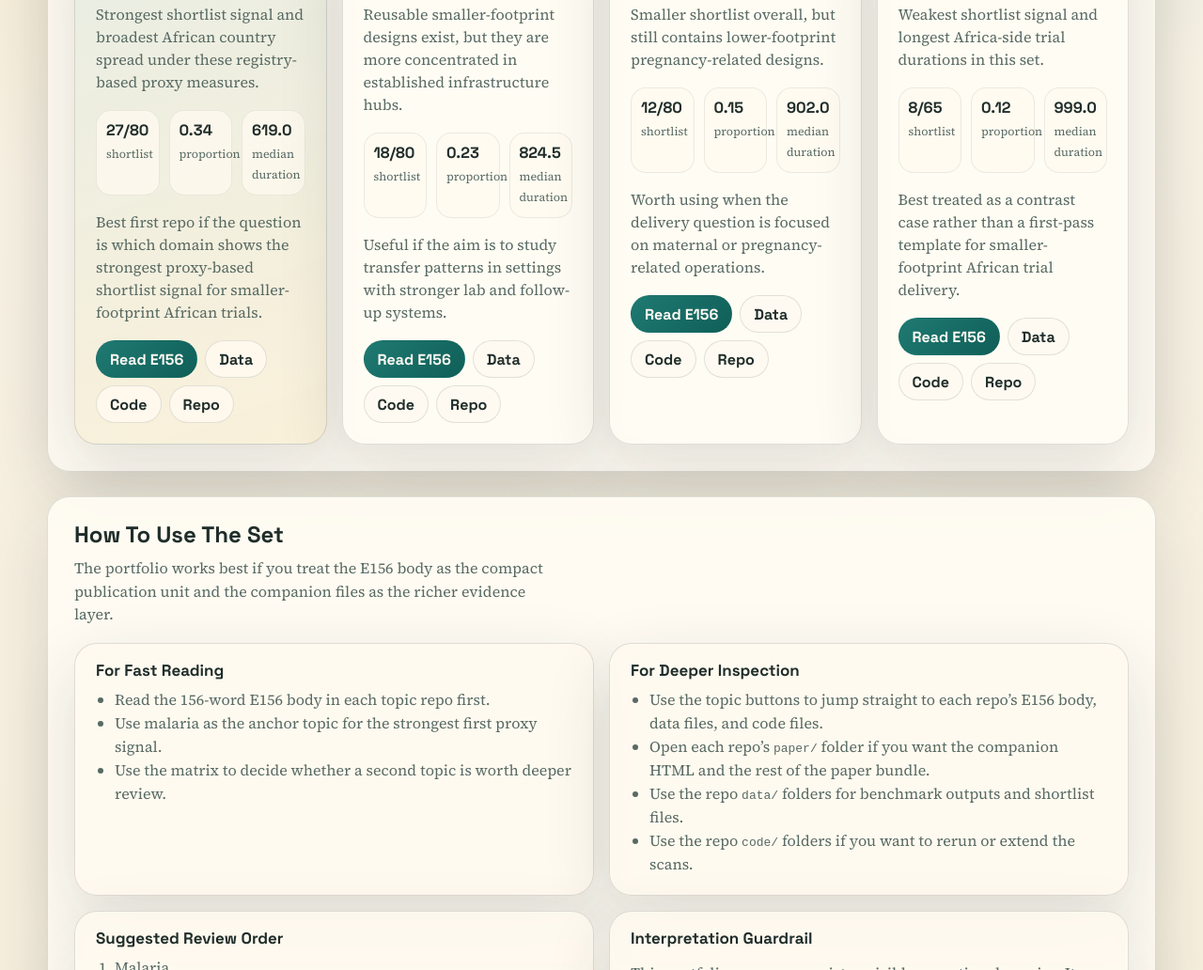
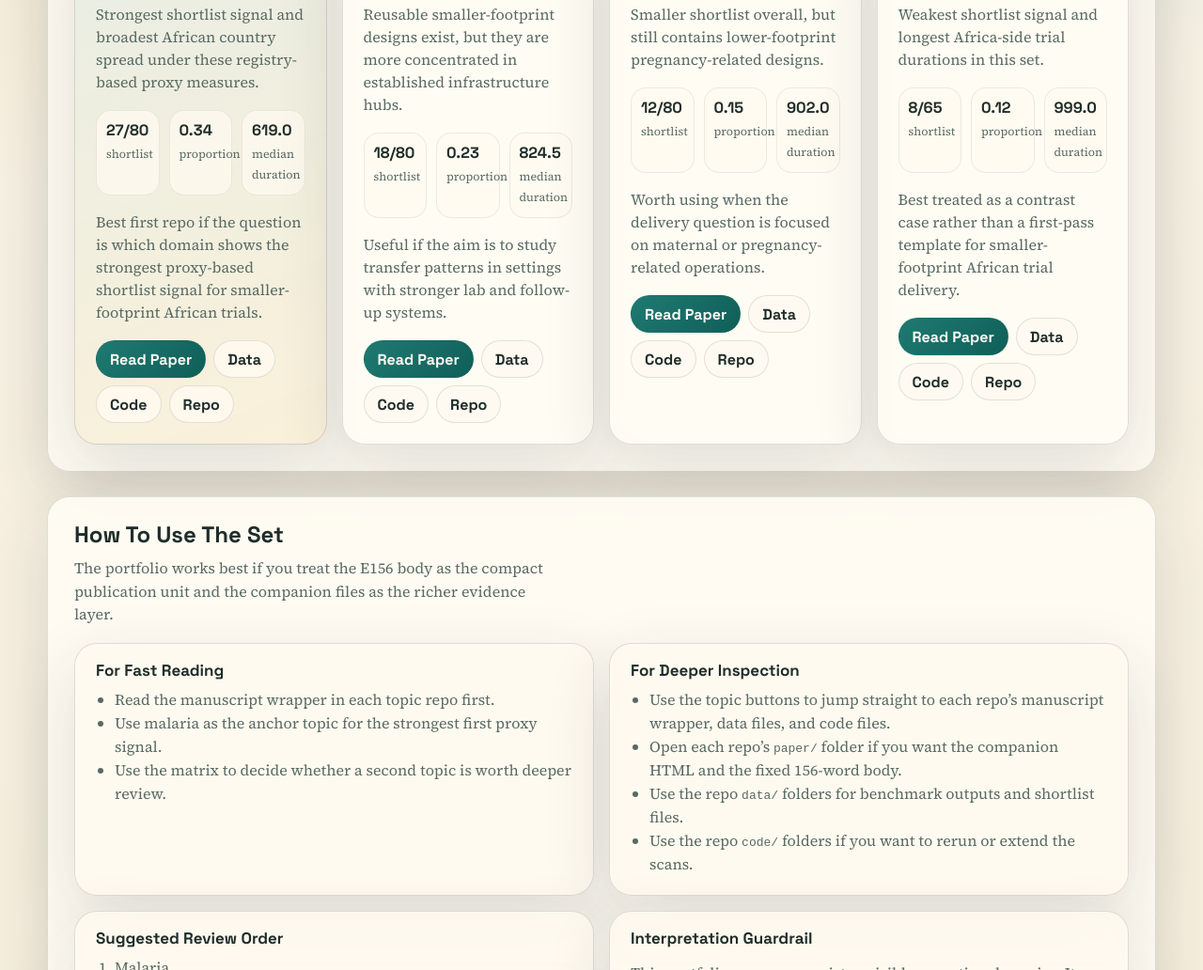
Before and after one commit to mahmood726-cyber/africa-rct-e156-portfolio, a plain HTML site: page index.html in a window 1280 px wide. Shown: the part 1033-2065 px from the top of the page at 94% size. Drawn offline with Linux system fonts and the light colour scheme.

Commit message:
Point portfolio CTAs to manuscript wrappers

```diff
--- a/index.html
+++ b/index.html
@@ -643,7 +643,7 @@
             This portfolio packages four Africa-site RCT topic scans as strict E156 publication units: one validated 156-word body per topic, plus companion code, data, and HTML artifacts. Malaria is the strongest first entry point under these registry-based proxy measures if the goal is to find smaller-footprint, faster-reporting trial patterns.
           </p>
           <div class="hero-actions">
-            <a class="button button-primary" href="https://github.com/mahmood726-cyber/malaria-e156/blob/main/paper/e156_body.md">Read Malaria E156</a>
+            <a class="button button-primary" href="https://github.com/mahmood726-cyber/malaria-e156/blob/main/submission/MANUSCRIPT.md">Read Malaria Paper</a>
             <a class="button button-secondary" href="#topics">Compare All Topics</a>
           </div>
         </section>
@@ -695,7 +695,7 @@
             </div>
             <p>Best first repo if the question is which domain shows the strongest proxy-based shortlist signal for smaller-footprint African trials.</p>
             <div class="topic-actions">
-              <a class="topic-action topic-action-primary" href="https://github.com/mahmood726-cyber/malaria-e156/blob/main/paper/e156_body.md">Read E156</a>
+              <a class="topic-action topic-action-primary" href="https://github.com/mahmood726-cyber/malaria-e156/blob/main/submission/MANUSCRIPT.md">Read Paper</a>
               <a class="topic-action" href="https://github.com/mahmood726-cyber/malaria-e156/tree/main/data">Data</a>
               <a class="topic-action" href="https://github.com/mahmood726-cyber/malaria-e156/tree/main/code">Code</a>
               <a class="topic-action" href="https://github.com/mahmood726-cyber/malaria-e156">Repo</a>
@@ -712,7 +712,7 @@
             </div>
             <p>Useful if the aim is to study transfer patterns in settings with stronger lab and follow-up systems.</p>
             <div class="topic-actions">
-              <a class="topic-action topic-action-primary" href="https://github.com/mahmood726-cyber/hiv-e156/blob/main/paper/e156_body.md">Read E156</a>
+              <a class="topic-action topic-action-primary" href="https://github.com/mahmood726-cyber/hiv-e156/blob/main/submission/MANUSCRIPT.md">Read Paper</a>
               <a class="topic-action" href="https://github.com/mahmood726-cyber/hiv-e156/tree/main/data">Data</a>
               <a class="topic-action" href="https://github.com/mahmood726-cyber/hiv-e156/tree/main/code">Code</a>
               <a class="topic-action" href="https://github.com/mahmood726-cyber/hiv-e156">Repo</a>
@@ -729,7 +729,7 @@
             </div>
             <p>Worth using when the delivery question is focused on maternal or pregnancy-related operations.</p>
             <div class="topic-actions">
-              <a class="topic-action topic-action-primary" href="https://github.com/mahmood726-cyber/maternal-health-e156/blob/main/paper/e156_body.md">Read E156</a>
+              <a class="topic-action topic-action-primary" href="https://github.com/mahmood726-cyber/maternal-health-e156/blob/main/submission/MANUSCRIPT.md">Read Paper</a>
               <a class="topic-action" href="https://github.com/mahmood726-cyber/maternal-health-e156/tree/main/data">Data</a>
               <a class="topic-action" href="https://github.com/mahmood726-cyber/maternal-health-e156/tree/main/code">Code</a>
               <a class="topic-action" href="https://github.com/mahmood726-cyber/maternal-health-e156">Repo</a>
@@ -746,7 +746,7 @@
             </div>
             <p>Best treated as a contrast case rather than a first-pass template for smaller-footprint African trial delivery.</p>
             <div class="topic-actions">
-              <a class="topic-action topic-action-primary" href="https://github.com/mahmood726-cyber/hypertension-e156/blob/main/paper/e156_body.md">Read E156</a>
+              <a class="topic-action topic-action-primary" href="https://github.com/mahmood726-cyber/hypertension-e156/blob/main/submission/MANUSCRIPT.md">Read Paper</a>
               <a class="topic-action" href="https://github.com/mahmood726-cyber/hypertension-e156/tree/main/data">Data</a>
               <a class="topic-action" href="https://github.com/mahmood726-cyber/hypertension-e156/tree/main/code">Code</a>
               <a class="topic-action" href="https://github.com/mahmood726-cyber/hypertension-e156">Repo</a>
@@ -767,7 +767,7 @@
           <div class="callout">
             <h3>For Fast Reading</h3>
             <ul>
-              <li>Read the 156-word E156 body in each topic repo first.</li>
+              <li>Read the manuscript wrapper in each topic repo first.</li>
               <li>Use malaria as the anchor topic for the strongest first proxy signal.</li>
               <li>Use the matrix to decide whether a second topic is worth deeper review.</li>
             </ul>
@@ -775,8 +775,8 @@
           <div class="callout">
             <h3>For Deeper Inspection</h3>
             <ul>
-              <li>Use the topic buttons to jump straight to each repo’s E156 body, data files, and code files.</li>
-              <li>Open each repo’s <code>paper/</code> folder if you want the companion HTML and the rest of the paper bundle.</li>
+              <li>Use the topic buttons to jump straight to each repo’s manuscript wrapper, data files, and code files.</li>
+              <li>Open each repo’s <code>paper/</code> folder if you want the companion HTML and the fixed 156-word body.</li>
               <li>Use the repo <code>data/</code> folders for benchmark outputs and shortlist files.</li>
               <li>Use the repo <code>code/</code> folders if you want to rerun or extend the scans.</li>
             </ul>
```
Also changed, not shown: 1 other file.
